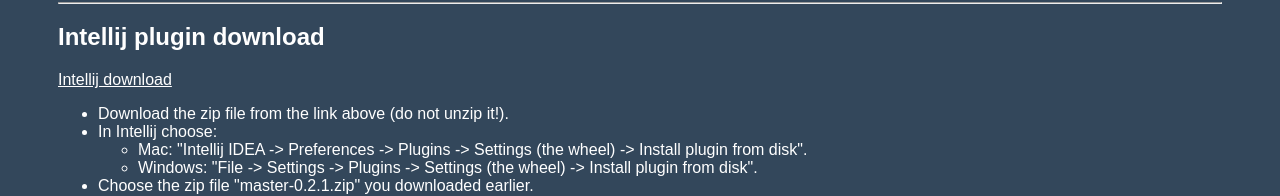
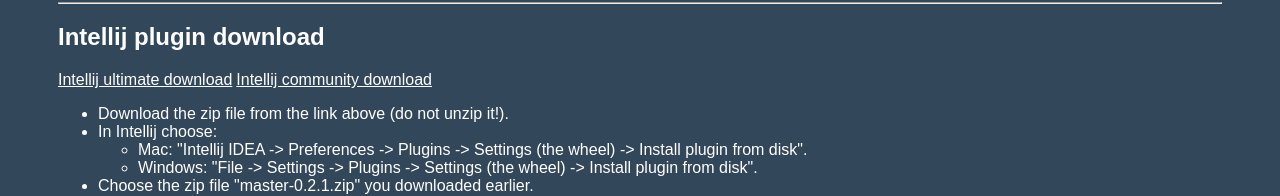
Before and after one commit to JennStro/JennStro.github.io, a plain HTML site: page index.html in a window 1280 px wide. Shown: the part 974-1170 px from the top of the page. Drawn offline with Linux system fonts and the light colour scheme.

Commit message:
Add community compartible version

```diff
--- a/index.html
+++ b/index.html
@@ -49,7 +49,8 @@
   <img src="resources/eclipse-download-update-site.gif" alt="Demo of downloading eclipse plugin" />
   <hr>
   <h2>Intellij plugin download</h2>
-    <a href="Intellij/master-0.2.1.zip" >Intellij download</a>
+    <a href="Intellij/master-0.2.1.zip" >Intellij ultimate download</a>
+    <a href="Intellij/master-0.2.2-community.zip">Intellij community download</a>
   <p>
   <ul>
     <li>Download the zip file from the link above (do not unzip it!).</li>
```
Also changed, not shown: 1 other file.
